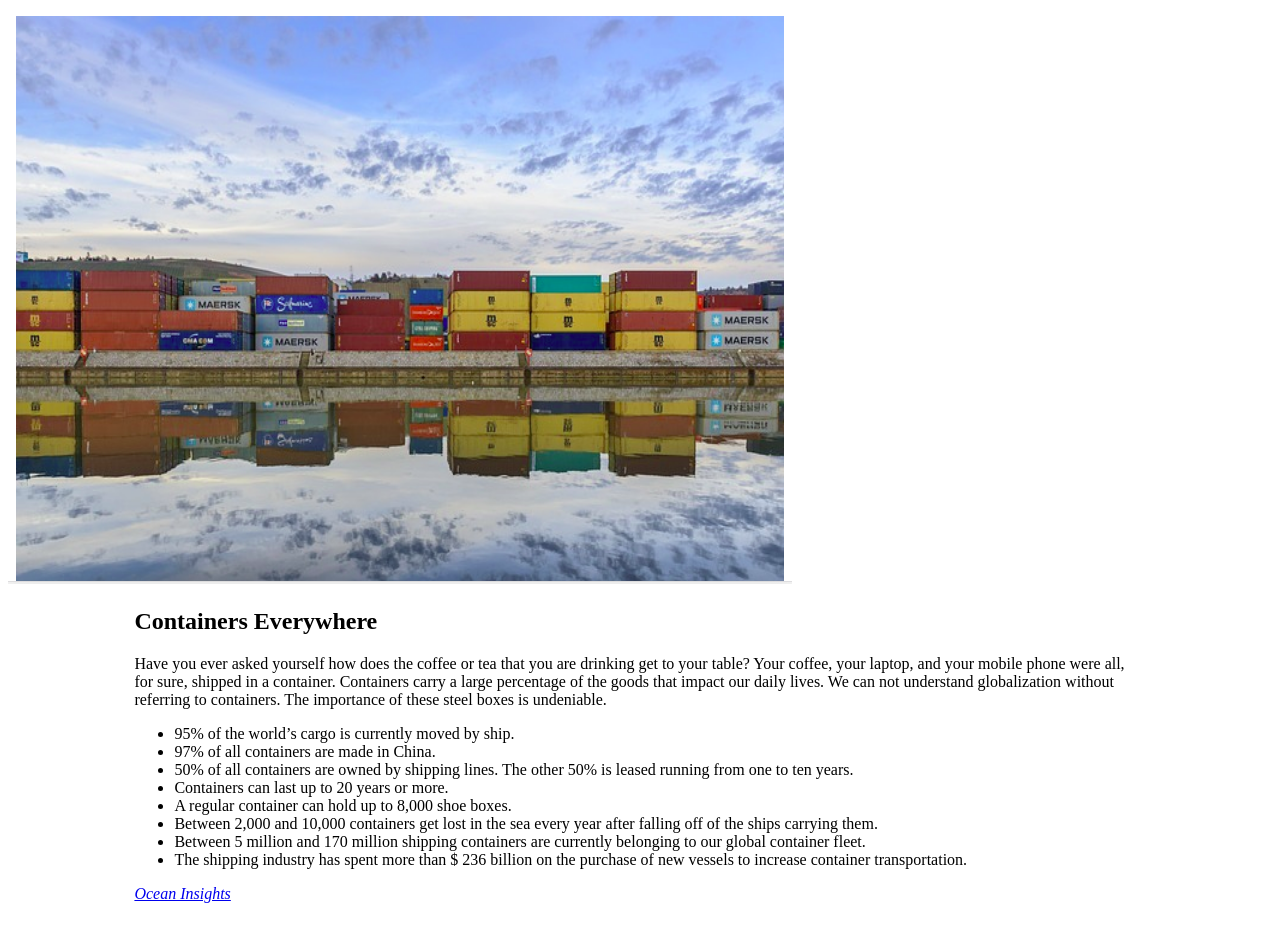
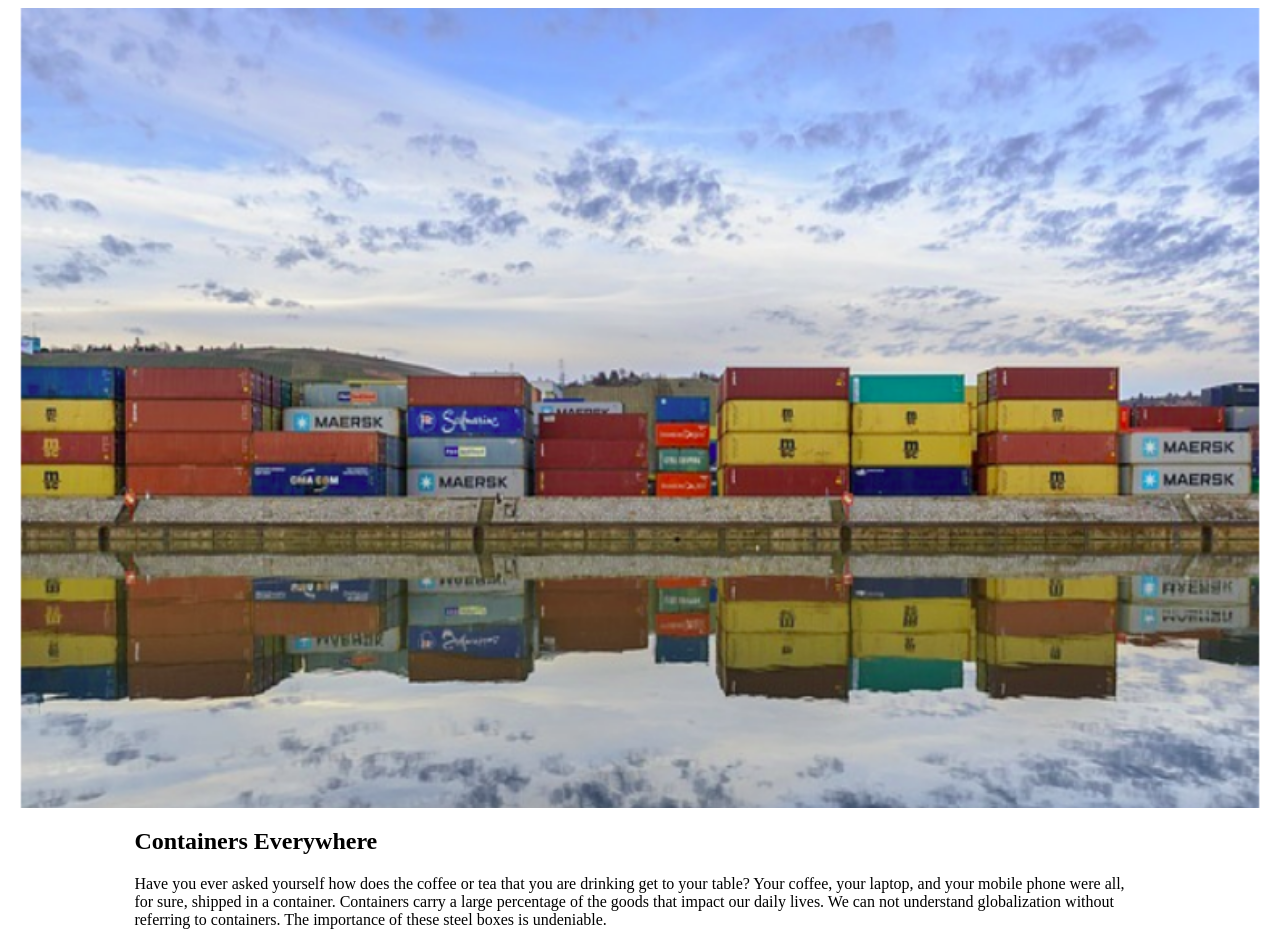
Before and after one commit to hollylui/UI-boxmodel-containing, a plain HTML site: page index.html in a window 1280 px wide. Shown: the top 932 px of the page. Before the commit the page ends 911 px from the top, so only its background shows below. Drawn offline with Linux system fonts and the light colour scheme.

Commit message:
style sheet modified

```diff
--- a/style.css
+++ b/style.css
@@ -1,10 +1,12 @@
 /* class ------------------------------------- */
 .header {
-  height: 100%;
+  height: 100vh;
 }
 
 .header__img {
-  object-fit: contain;
+  width: 100%;
+  height: 100%;
+  object-fit: cover;
 }
 
 .container {
```
